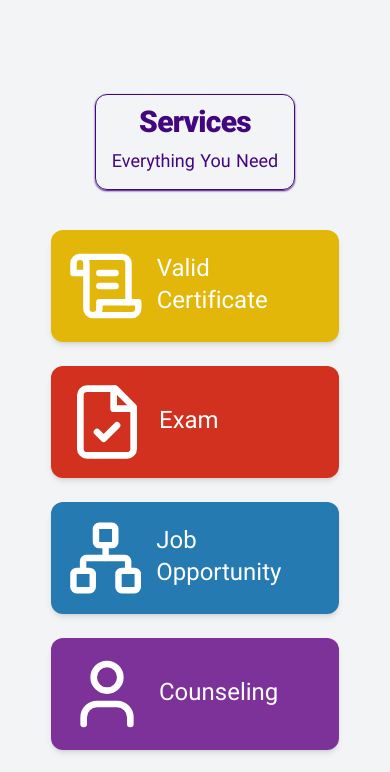
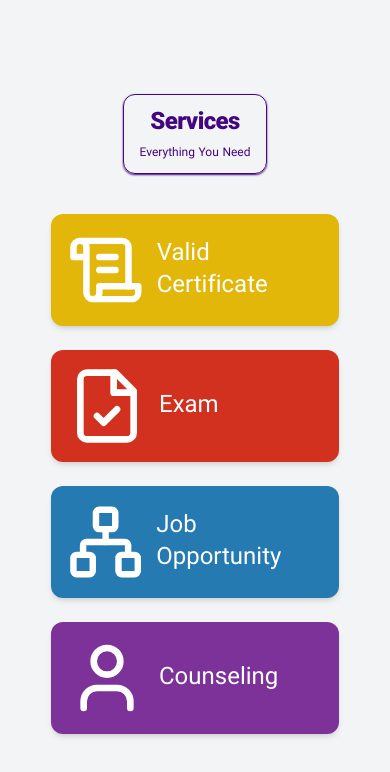
Before and after one commit to academy-react/luminous, a Next.js app: page /en in a window 390 px wide. Shown: the part 902-1674 px from the top of the page. Built offline with nearby package versions, Linux system fonts and the light colour scheme.

Commit message:
refactor: lobby title-box

```diff
--- a/src/components/lobby/title-box.tsx
+++ b/src/components/lobby/title-box.tsx
@@ -29,9 +29,11 @@ export const TitleBox = ({ lang, title, desc, className }: TitleBoxProps) => {
       )}
     >
       <CardContent className="flex flex-col items-center justify-center gap-1.5">
-        <CardTitle className="text-3xl font-black">{title[lang]}</CardTitle>
+        <CardTitle className="text-2xl font-black md:text-3xl">
+          {title[lang]}
+        </CardTitle>
         {desc && (
-          <CardDescription className="text-center text-lg">
+          <CardDescription className="text-center text-xs md:text-sm">
             {desc[lang]}
           </CardDescription>
         )}
--- a/src/dict/lobby/lobby-title-box.dict.ts
+++ b/src/dict/lobby/lobby-title-box.dict.ts
@@ -48,8 +48,8 @@ export const teachersTitleBox: LobbyTitleBoxDict = {
     en: "Top teachers",
   },
   subtitle: {
-    fa: "استاتید مهربان و دوست‌داشتنی ما",
-    en: "Our kind and friendly Teachers",
+    fa: "اساتید مهربان و دوست‌داشتنی ما",
+    en: "Our Kind and Friendly Teachers",
   },
 };
 
```
